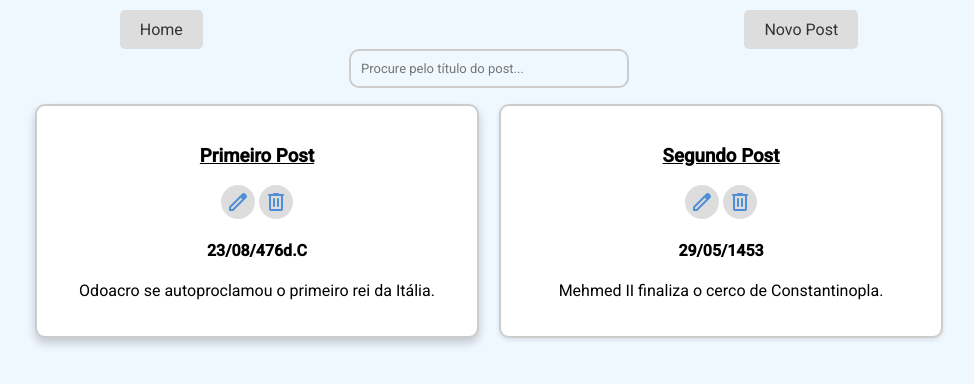
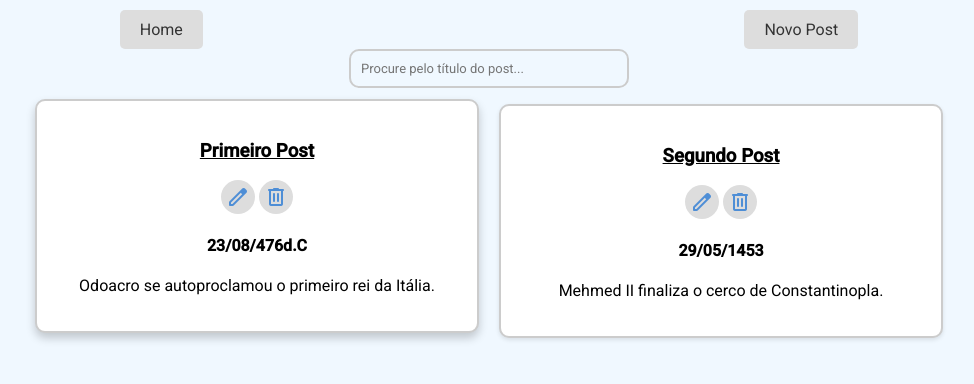
Before and after one commit to reinnerh/FirstBlog, a Vue app: page / in a window 1280 px wide. In both pictures the pointer is over the element 408 px from the left and 220 px from the top of the page. Shown: the top 384 px of the page, without its empty margins (151-1125 px from the left). Built offline with nearby package versions, Linux system fonts and the light colour scheme.

Commit message:
translatey

```diff
--- a/src/views/Home.vue
+++ b/src/views/Home.vue
@@ -128,6 +128,7 @@ a:-webkit-any-link {
 
 
 .post:hover {
+  transform: translateY(-5px);
   box-shadow: 0 5px 10px rgba(0, 0, 0, 0.2);
 }
 
```
